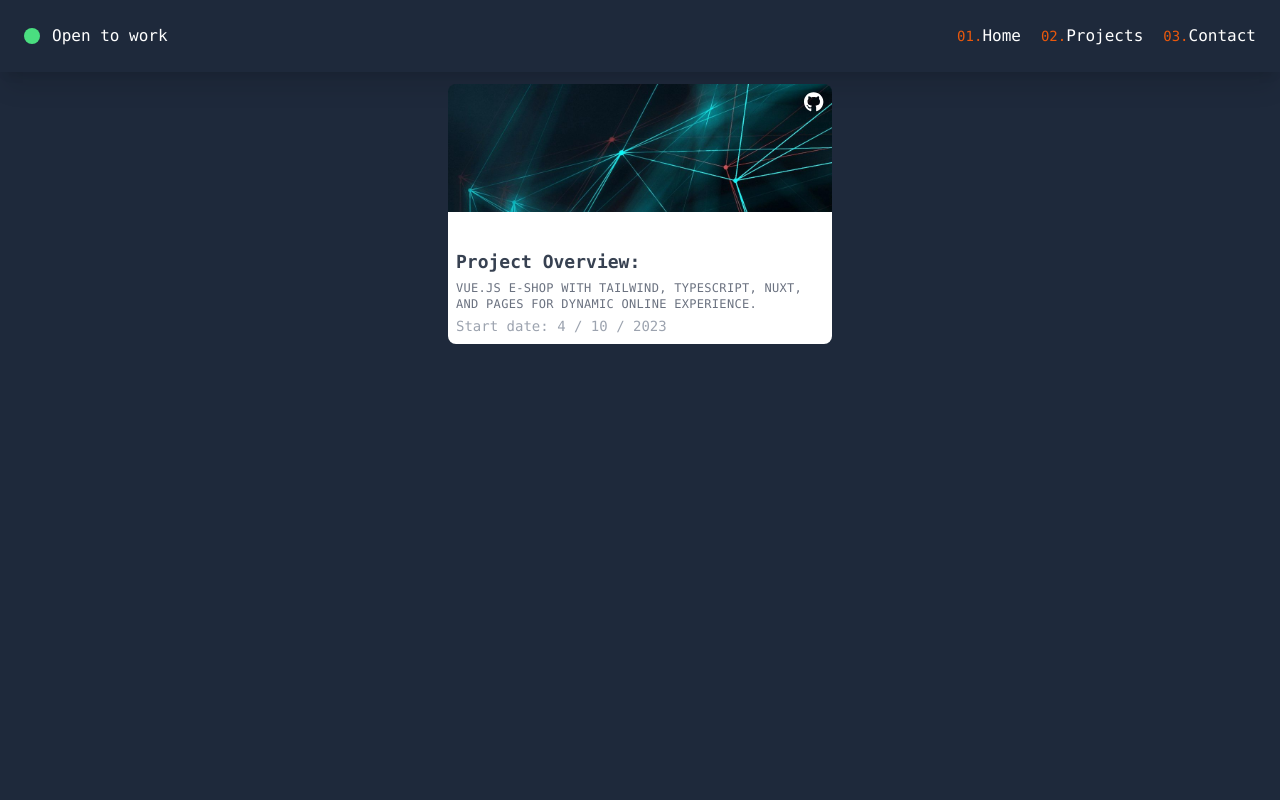
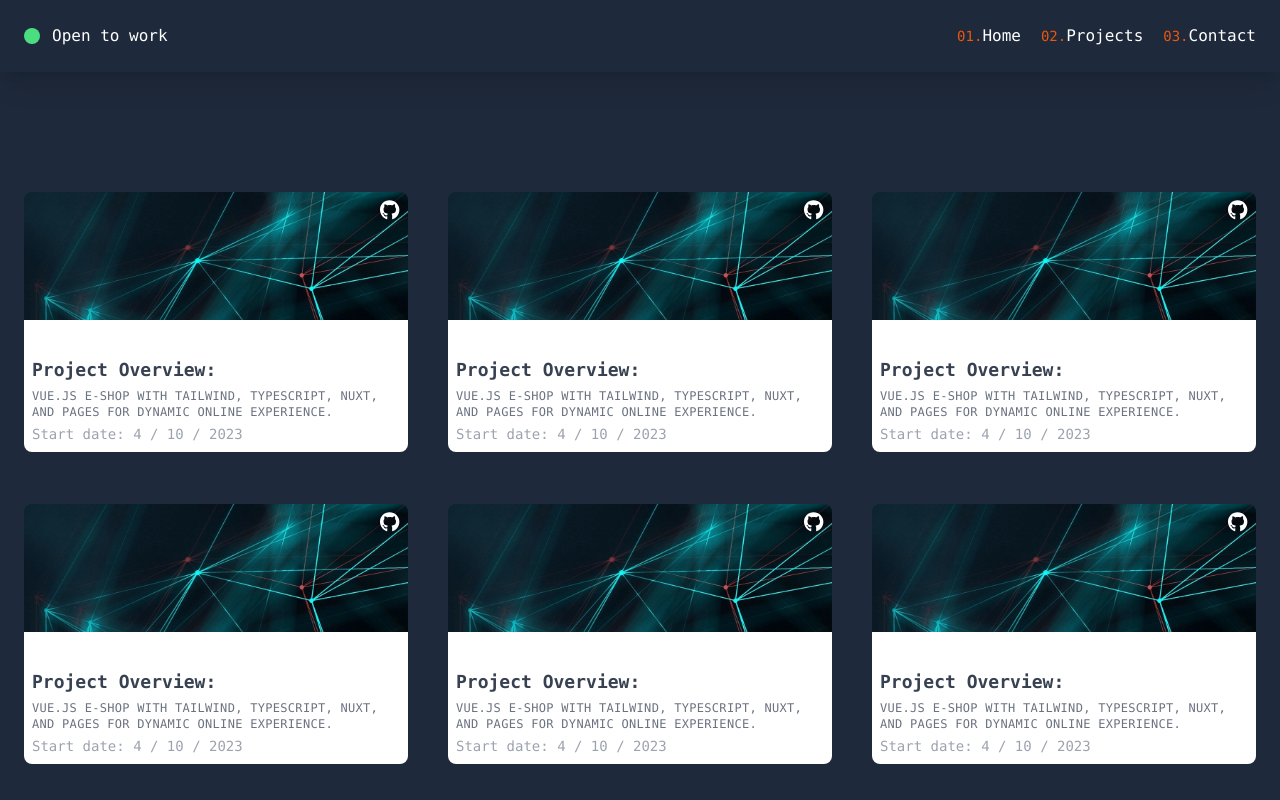
Before and after one commit to fwthsskordas/Personal_Portofolio, a Vue app: page /projects in a window 1280 px wide. Built offline with nearby package versions, Linux system fonts and the light colour scheme.

Commit message:
Create projects card

```diff
--- /dev/null
+++ b/src/components/SkillHolder.vue
@@ -0,0 +1,23 @@
+<script setup lang="ts">
+
+</script>
+
+<template>
+    <div class="fade-in-from-top font-mono">
+        <h1 class="text-white">Javascript</h1>
+        <div class="border border-solid border-teal-500 w-56 h-6">
+            <div class="square">
+
+            </div>
+        </div>
+    </div>
+</template>
+
+
+<style scoped>
+.square {
+    height: 50px;
+    width: 50px;
+    background-color: #fff;
+}
+</style>
--- a/src/views/Home.vue
+++ b/src/views/Home.vue
@@ -1,5 +1,5 @@
 <template>
-  <div class="flex justify-between items-center flex-row font-mono h-5/6 w-ful ml-14 mr-14
+  <div class="flex justify-between items-center flex-row font-mono h-5/6 w-5/6 ml-14 mr-14
   xl:flex-row xl:justify-between xl:items-center xl:gap-0
   lg:flex-row lg:justify-between lg:items-center lg:gap-0
   md:flex-row md:justify-between md:items-center md:gap-0
@@ -23,8 +23,8 @@
         </h3>
       </div>
     </div>
-    <div class="mb-0 ml-40 flex items-center flex-col justify-between border border-solid border-teal-500 shadow-sm rounded-md p-2
-      xl:flex-col xl:gap-4 xl:mr-0
+    <div class="flex items-center flex-col justify-between border border-solid border-teal-500 shadow-sm rounded-md p-2
+      xl:flex-col xl:gap-4 xl:mr-0 ml-9
       lg:flex-col lg:gap-4 lg:mr-0
       md:flex-col md:gap-4 md:mr-0
       sm:flex-col sm:gap-4 sm:mr-0
@@ -49,11 +49,15 @@
             d="M100.28 448H7.4V148.9h92.88zM53.79 108.1C24.09 108.1 0 83.5 0 53.8a53.79 53.79 0 0 1 107.58 0c0 29.7-24.1 54.3-53.79 54.3zM447.9 448h-92.68V302.4c0-34.7-.7-79.2-48.29-79.2-48.29 0-55.69 37.7-55.69 76.7V448h-92.78V148.9h89.08v40.8h1.3c12.4-23.5 42.69-48.3 87.88-48.3 94 0 111.28 61.9 111.28 142.3V448z" />
         </svg></a>
     </div>
-
+  </div>
+  <div>
+    <!-- <SkillHolder/> -->
   </div>
 </template>
 
-<script setup></script>
+<script setup>
+import SkillHolder from '../components/SkillHolder.vue';
+</script>
 
 <style scoped>
 @keyframes fadeInFromRight {
--- a/src/views/Projects.vue
+++ b/src/views/Projects.vue
@@ -5,7 +5,18 @@ import ProjectCardEshop from '../components/ProjectCardEshop.vue';
 </script>
 
 <template>
-    <ProjectCardEshop />
+    <div class="flex flex-col justify-center w-6/6 items-center gap-10 h-full overflow-hidden">
+        <div class="flex gap-10">
+            <ProjectCardEshop />
+            <ProjectCardEshop />
+            <ProjectCardEshop />
+        </div>
+        <div class="flex gap-10">
+            <ProjectCardEshop />
+            <ProjectCardEshop />
+            <ProjectCardEshop />
+        </div>
+    </div>
 </template>
 
 
```
